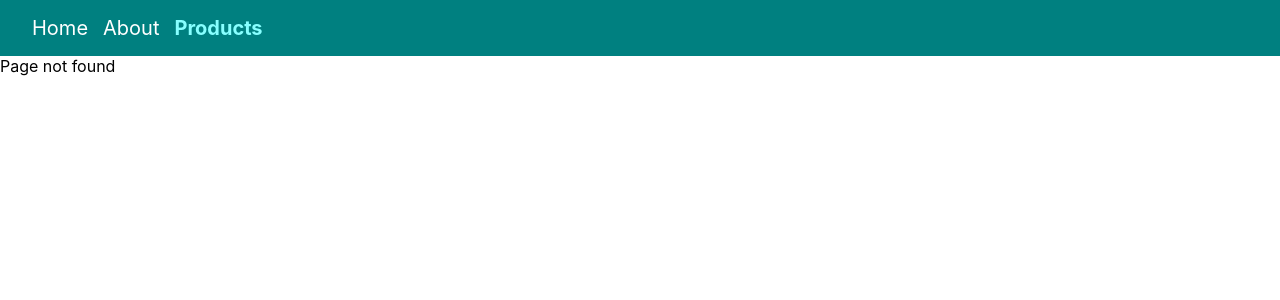
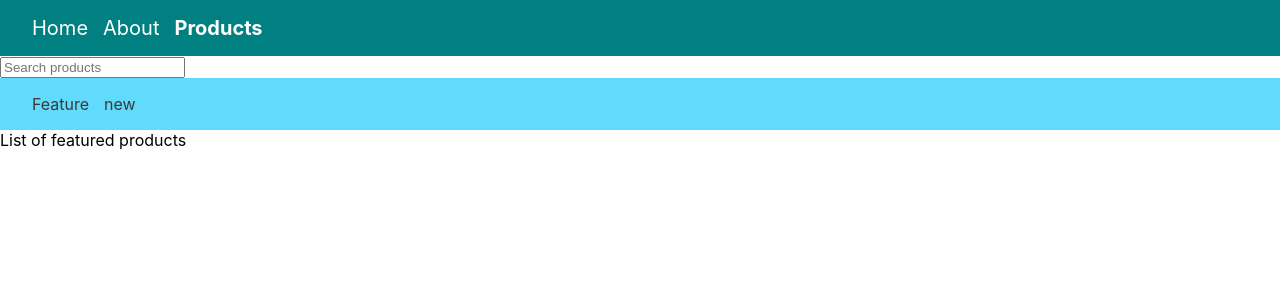
Before and after one commit to femmytedrey/React-Router, a React (Create React App) app in the folder react-router/: page /products/featured in a window 1280 px wide. Before the commit this address had no page. Shown: the top 300 px of the page. Built offline with nearby package versions, Linux system fonts and the light colour scheme; the HTML template or start-up script is replaced by a standard one.

Commit message:
nested route link

```diff
--- a/react-router/src/App.css
+++ b/react-router/src/App.css
@@ -37,17 +37,27 @@
   }
 }
 
-nav{
+.primary-nav{
   padding: 16px 32px;
   background: teal;
   font-size: 20px;
 }
 
-nav a{
+.primary-nav a{
   margin-right: 15px;
   text-decoration: none;
-  color: white
+  color: white;
 }
+.nested-nav{
+  background: #61dafb;
+  padding: 16px 32px;
+}
+.nested-nav a{
+  margin-right: 15px;
+  text-decoration: none;
+  color: #3a3a3a
+}
+
 
 /* nav a.active{
   color: rgb(135, 255, 255);
--- a/react-router/src/App.js
+++ b/react-router/src/App.js
@@ -6,6 +6,8 @@
 import { OrderAummary } from './Components/OrderAummary';
 import { NoMatch } from './Components/noMatchRoute';
 import { Products } from './Components/Products';
+import { Featured } from './Components/Featured';
+import { New } from './Components/New';
 
 function App() {
   return (
@@ -13,9 +15,12 @@
     <Navbar />
     <Routes>
       <Route path='/' element = {<Home />} />
-      <Route path='/about' element = {<About />} />
-      <Route path='/order-summary' element = { <OrderAummary /> } />
-      <Route path='/products' element = { <Products /> } />
+      <Route path='about' element = {<About />} />
+      <Route path='order-summary' element = { <OrderAummary /> } />
+      <Route path='products' element = { <Products /> }>
+        <Route path='featured' element = { <Featured /> } />
+        <Route path='new' element = { <New /> } />
+      </Route>
       <Route path='*' element = { <NoMatch /> } />
     </Routes>
     </>
--- /dev/null
+++ b/react-router/src/Components/Featured.js
@@ -0,0 +1,7 @@
+import React from 'react'
+
+export const Featured = () => {
+  return (
+    <div>List of featured products</div>
+  )
+}
--- a/react-router/src/Components/Navbar.js
+++ b/react-router/src/Components/Navbar.js
@@ -5,12 +5,11 @@
   const NavLinkStyle = ({isActive}) => {
     return {
       fontWeight: isActive ? 'bold' : 'regular',
-      color: isActive ? 'rgb(135, 255, 255)' : 'white'
 
     }
   }
   return (
-    <nav>
+    <nav className='primary-nav'>
         <NavLink style={NavLinkStyle} to = '/'>Home</NavLink>
         <NavLink style={NavLinkStyle} to = 'about'>About</NavLink>
         <NavLink style={NavLinkStyle} to = '/products'>Products</NavLink>
--- /dev/null
+++ b/react-router/src/Components/New.js
@@ -0,0 +1,7 @@
+import React from 'react'
+
+export const New = () => {
+  return (
+    <div>List of new products</div>
+  )
+}
--- a/react-router/src/Components/Products.js
+++ b/react-router/src/Components/Products.js
@@ -1,9 +1,18 @@
 import React from 'react'
+import { Link, Outlet } from 'react-router-dom'
 
 export const Products = () => {
   return (
+    <>
     <div>
         <input type='search' placeholder='Search products'/>
     </div>
+    <nav className='nested-nav'>
+        <Link to='featured'>Feature</Link>
+        <Link to='new'>new</Link>
+    </nav>
+    <Outlet />
+    </>
+
   )
 }
```
